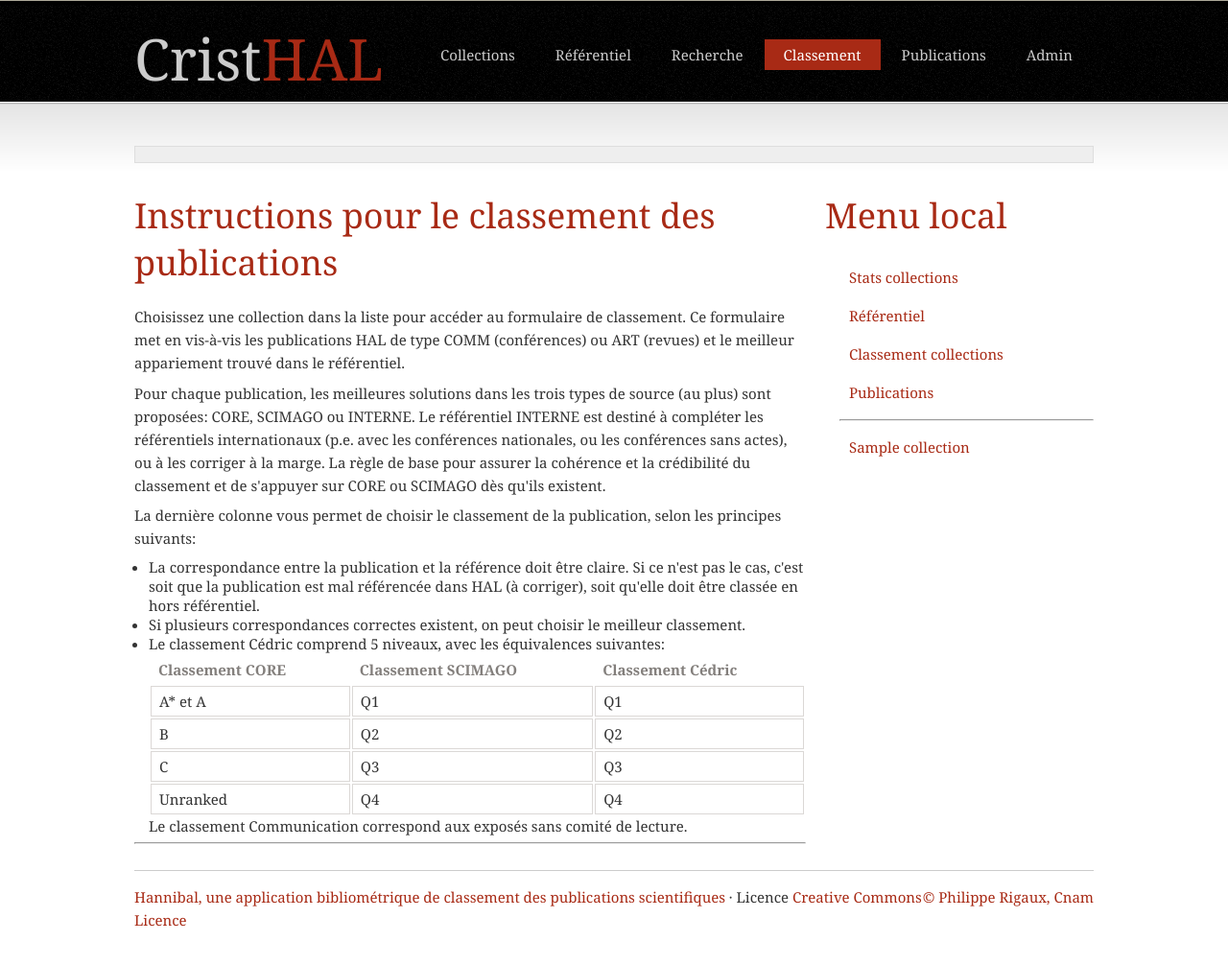
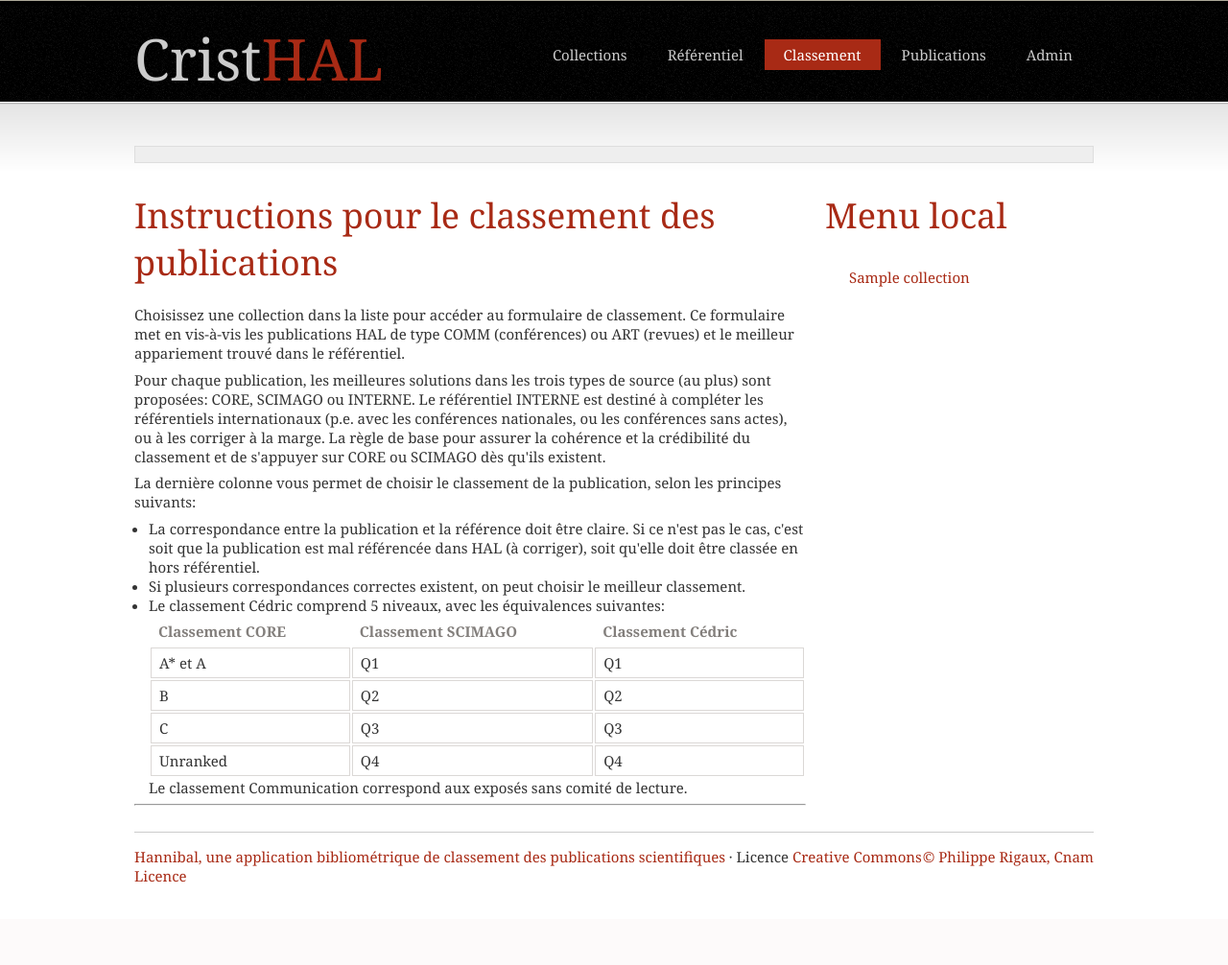
Before and after one commit to cedric-cnam/cristhal, a Django app: page /instructions/ in a window 1280 px wide. Shown: the whole page at 96% size. After the commit the page ends 920 px from the top, so only its background shows below. Run offline with Django 3.2, Linux system fonts and the light colour scheme; a user stored in the database is signed in; tables that the repository leaves empty hold one stand-in row (values such as "Sample post").

Commit message:
Nettoyage des menus et des pages

```diff
--- a/publis/IndexWrapper.py
+++ b/publis/IndexWrapper.py
@@ -50,8 +50,6 @@ class IndexWrapper:
             self.index.settings(number_of_shards=1, number_of_replicas=0)
 
         self.index.open(using=self.elastic_search)
-        self.query_dir = settings.ES_QUERY_DIR
-
 
     def get_index_info (self):
         return self.index.get()
--- a/publis/views.py
+++ b/publis/views.py
@@ -24,21 +24,22 @@ def menu_local(contexte):
         Création du menu local selon le contexte (la fonction appelée)
     """
     menu_local = []
-    menu_local.append ({"url": reverse('publis:collections'), "lien": "<b>Stats collections</b>"})
-    menu_local.append ({"url": reverse('publis:referentiel'), "lien": "<b>Référentiel</b>"})
-    menu_local.append ({"url": reverse('publis:instructions'), "lien": "<b>Classement collections</b>"})
-    menu_local.append ({"url": reverse('publis:publications'), "lien": "<b>Publications</b>"})
+    menu_local.append ({"url": reverse('publis:collections'), "lien": "<b>Stats collections</b>", "niveau": 1})
+    menu_local.append ({"url": reverse('publis:referentiel'), "lien": "<b>Référentiel</b>", "niveau": 1})
+    menu_local.append ({"url": reverse('publis:instructions'), "lien": "<b>Classement collections</b>", "niveau": 1})
+    menu_local.append ({"url": reverse('publis:publications'), "lien": "<b>Publications</b>", "niveau": 1})
     menu_local.append ({"url": "#", "lien": "<hr/>"})
-    if contexte=="collections":
+    if contexte=="collections" or contexte=="classement":
+        if contexte=="collections":
+            menu_local.append({"url": reverse('admin:publis_collection_add'),
+                               "lien": "Ajout d'une collection", "niveau": 2})
         for coll in Collection.objects.all():
             coll_url = reverse('publis:stats_collection', kwargs={'code_collection': coll.code})
-            menu_local.append({"url": coll_url, "lien": coll.nom})
+            menu_local.append({"url": coll_url, "lien": coll.nom, "niveau": 2})
     if contexte=="référentiel":
-        menu_local.append ({"url": reverse('publis:recherche'), "lien": "Recherche dans le référentiel"})
-    if contexte=="classement":
-        for coll in Collection.objects.all():
-            coll_url = reverse('publis:classement', kwargs={'code_collection': coll.code})
-            menu_local.append({"url": coll_url, "lien": coll.nom})
+        menu_local.append({"url": reverse('admin:publis_source_add'),
+                               "lien": "Ajout d'une source", "niveau": 2})
+        menu_local.append ({"url": reverse('publis:recherche'), "lien": "Recherche dans le référentiel", "niveau": 2})
     return menu_local
 
 
@@ -78,7 +79,7 @@ def stats_collection(request, code_collection):
 
 @login_required
 def referentiel(request):
-    context = {"titre": "Référentiel des publications",
+    context = {"titre": "Référentiel ",
                "collections": Collection.objects.all(),
                "sources": Source.objects.all(),
                "types_sources": CHOIX_SOURCES,
--- a/static/css/style.css
+++ b/static/css/style.css
@@ -54,15 +54,8 @@ body {
 }
 
 
-a { color: #A82A15; text-decoration: none; }
-img { border: 0; }
-h1 {  float: left; margin: 20px 0 50px; font-size: 4em; color: #A82A15; }
-h2 { font-size: 2.4em; font-weight: normal; margin: 0 0 20px; color: #A82A15;}
-h2 a:hover { background: #A82A15; color: #fff; }
-.hr { color: #ccc; }
-p  { margin: 5px 0 15px; line-height: 1.6em; }
 
-/* Blocs principal */
+/* Bloc principal */
 
 .main { margin: 0 auto; width: 1000px; }
 
@@ -71,9 +64,21 @@ div {
     margin: 0 0 0.8em 0;
 }
 
+
+a { color: #A82A15; text-decoration: none; }
+img { border: 0; }
+
+h1 {  float: left; margin: 20px 0 50px; font-size: 4em; color: #A82A15; }
+h2 { font-size: 2.4em; font-weight: normal; margin: 0 0 20px; color: #A82A15;}
+h3 { font-size: 1.6em; font-weight: normal; margin: 0 0 20px; color: #A82A15;}
+h4 { font-size: 1.1em; font-weight: normal; margin: 0 0 20px; color: #A82A15;}
+h2 a:hover { background: #A82A15; color: #fff; }
+
+.hr { color: #ccc; }
 p {
     margin: 0 0 0.5em 0;
 }
+
 
 ul, ol, dl {
     margin: 0 0 0.5em 15px;
@@ -110,10 +115,12 @@ main a:hover {
 	#top li a.current { color: #fff; background: #A82A15; }
 	#top li a:hover { background: #808080; color: #fff; }
 
-#intro { clear: both;
+
+#message {clear: both;
 padding: 15px 0 1px 20px;
-border: 1px solid #dedede; font-size: 1.3em;
+border: 1px solid #dedede;
 background: #eee; margin: 0 0 30px; }
+
 
 #left { float: left; width: 700px; margin: 0 0 15px; }
 
--- a/templates/layout.html
+++ b/templates/layout.html
@@ -21,11 +21,6 @@
    {% else %}
     <li><a href="{% url 'publis:referentiel' %}">Référentiel</a></li>
    {% endif %}
-    {% if sous_menu == 'recherche' %}
-    <li><a class="current" href="{% url 'publis:recherche' %}">Recherche</a></li>
-   {% else %}
-    <li><a href="{% url 'publis:recherche' %}">Recherche</a></li>
-   {% endif %}
     {% if sous_menu == 'classement' %}
     <li><a class="current" href="{% url 'publis:instructions' %}">Classement</a></li>
    {% else %}
@@ -41,8 +36,11 @@
 {% endif %}
   </ul>
 
-      <div id="intro">
-      </div>
+<div id="message">
+{% if message %}
+{{message}}
+{% endif %}
+</div>
 
   <div id="left">
         <h2 >{{ titre }}</h2>
@@ -55,9 +53,7 @@
     <h2>Menu local</h2>
     <ul>
       {% for item in menu_local %}
-       {% if item.url == "#" %}
-         {{item.lien|safe}}
-        {% else %}
+       {% if item.niveau == 2 %}
           <li><a href="{{item.url}}">{{item.lien|safe}}</a></li>
          {% endif %}
       {% endfor %}
@@ -65,12 +61,14 @@
   </div>
 
 
+
   <div id="footer">
     <p id="r"><a href="mailto:philippe.rigaux@cnam.fr">&copy; Philippe Rigaux, Cnam</a></p>
     <p> <a href="https://github.com/cedric-cnam/pubrank">Hannibal, une application bibliométrique de classement des publications scientifiques</a>  &middot;   Licence <a href="http://creativecommons.org/licenses/by-nc-sa/3.0/">Creative Commons Licence</a></p>
   </div>
-  </div>
 
+
+    </div>
 
 </body>
 </html>
```
Also changed, not shown: publis/templates/publis/collections.html (+5 -7 lines), publis/templates/publis/referentiel.html (+9 -1 lines).
